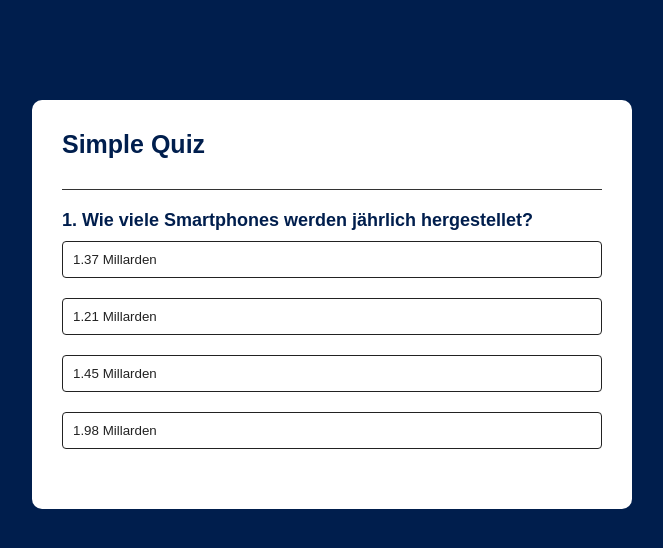
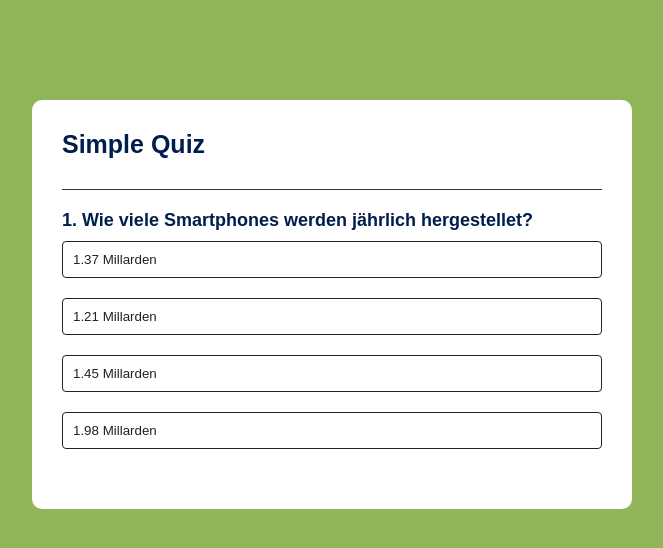
Before and after one commit to AXitKappa/myapp, a website: page myapp/public/quiz.html in a window 1280 px wide. Shown: the whole page, without its empty margins (308-971 px from the left). Drawn offline with Linux system fonts and the light colour scheme.

Commit message:
Hintergrund änderung

```diff
--- a/myapp/public/quiz.html
+++ b/myapp/public/quiz.html
@@ -13,7 +13,7 @@
 }
 
 body{
-    background: #001e4d;
+    background: #91B659;
 }
 
 .app{
```
